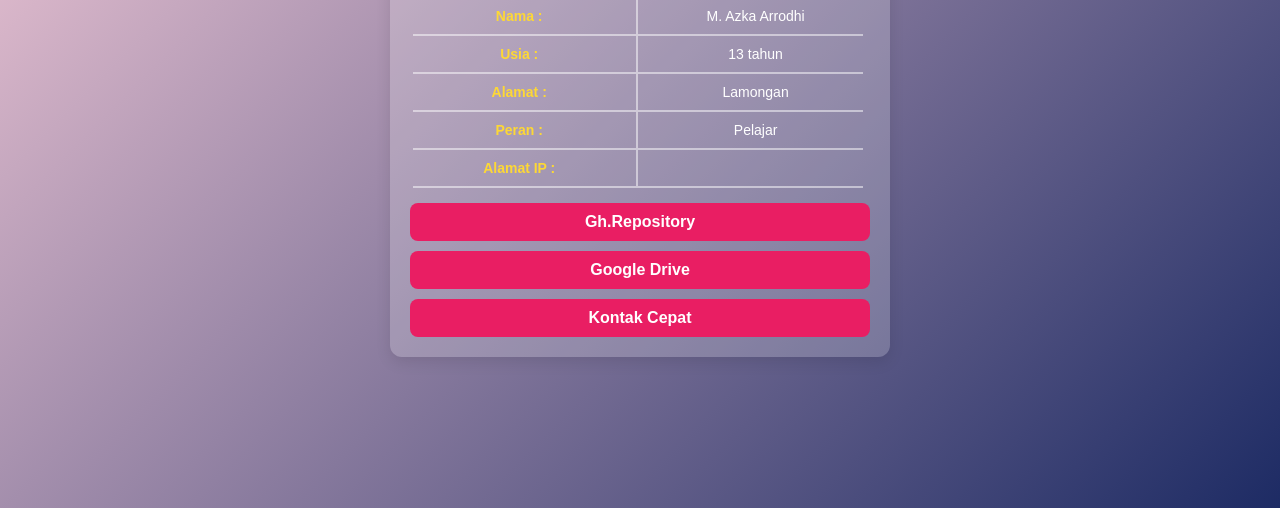
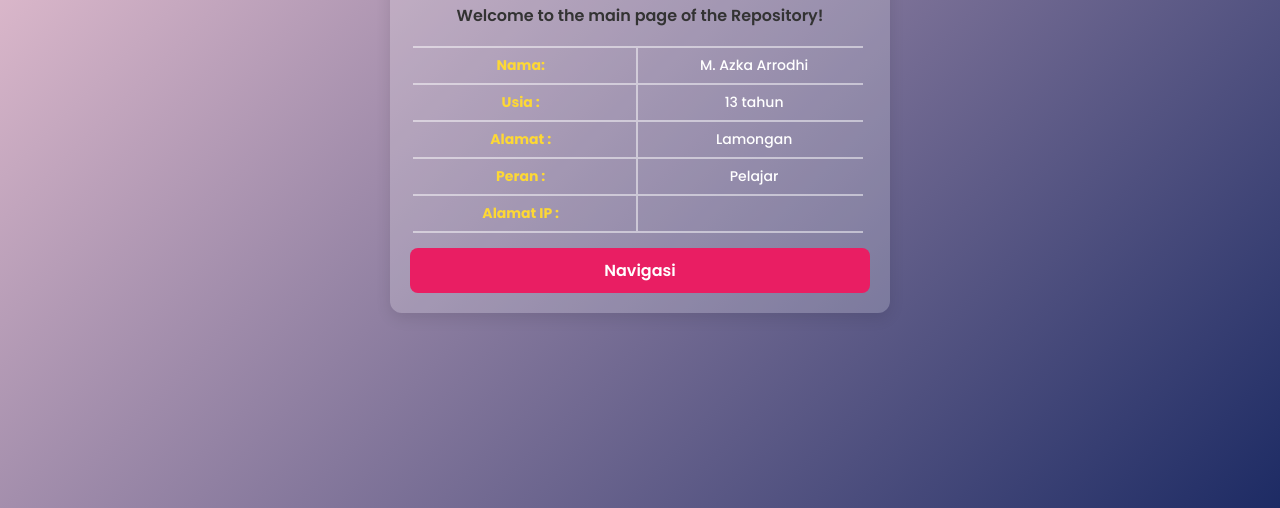
Before and after one commit to caracal5416035/storage, a plain HTML site: page Open/azkaarrodhi/azka521590221290/index.html in a window 1280 px wide. Shown: the part 292-800 px from the top of the page. Drawn offline with Linux system fonts and the light colour scheme; no server answers.

Commit message:
Update index.html

```diff
--- a/Open/azkaarrodhi/azka521590221290/index.html
+++ b/Open/azkaarrodhi/azka521590221290/index.html
@@ -1,9 +1,11 @@
 <!DOCTYPE html>
 <html lang="id">
 <head>
-    <meta charset="UTF-8">
+   <link rel="preconnect" href="https://fonts.googleapis.com">
+<link rel="preconnect" href="https://fonts.gstatic.com" crossorigin>
+<link href="https://fonts.googleapis.com/css2?family=Poppins:ital,wght@0,100;0,200;0,300;0,400;0,500;0,600;0,700;0,800;0,900;1,100;1,200;1,300;1,400;1,500;1,600;1,700;1,800;1,900&display=swap" rel="stylesheet">    <meta charset="UTF-8">
     <meta name="viewport" content="width=device-width, initial-scale=1.0, user-scalable=no">
-    <title>Azka</title>
+    <title>@azkaarrodhi</title>
     <style>
         * {
             margin: 0;
@@ -16,6 +18,7 @@
             background-repeat: no-repeat;
             background-size: cover;
             background-attachment: fixed;
+            font-family: 'Poppins', serif;
             display: flex;
             justify-content: center;
             align-items: center;
@@ -26,6 +29,7 @@
         }
         .container {
             user-select: none;
+            font-family: 'Poppins', sans-serif;
             justify-content: center;
             align-items: center;
             background: rgba(255, 255, 255, 0.2);
@@ -33,16 +37,19 @@
             border-radius: 12px;
             box-shadow: 0 5px 15px rgba(0, 0, 0, 0.1);
             width: 90%;
+            height: auto;
             margin-bottom: 30px;
             max-width: 500px;
         }
         h3 {
+
             font-size: 16px;
             margin-top: 25px;
             margin-bottom: 5px;
             color: #e91e63;
         }
         .info-container {
+             font-family: 'Poppins', serif;
             justify-content: center;
             align-items: center;
             display: grid;
@@ -53,12 +60,14 @@
             border-bottom: 2px solid rgba(255, 255, 255, 0.5); /* Garis bawah */
         }
         .info-container div {
-            padding: 10px;
+             font-family: 'Poppins', serif;
+            padding: 7px;
             font-size: 14px;
             color: #fff;
             font-weight: 500;
         }
         .info-container div:nth-child(odd) {
+             font-family: 'Poppins', serif;
             text-align: center;
             padding-left: 0px;
             font-weight: bold;
@@ -91,8 +100,9 @@
             color: white;
             font-size: 16px;
             cursor: pointer;
+             font-family: 'Poppins', serif;
             transition: 0.1s;
-            font-weight: 800;
+            font-weight: 600;
         }
         .btn:hover {
             background-color: #c2185b;
@@ -109,27 +119,63 @@
         }
     h4 {
         margin-bottom: 20px;
+        margin-top: 10px;
+         font-family: 'Poppins', serif !important;
+        font-weight: 550;
+        line-height: 1.2;
     }
+    p, span {
+         font-family: 'Poppins', serif;
+    }
+    .left {
+    animation: slideLeft 0.8s ease forwards;
+}
+
+.right {
+    animation: slideRight 0.8s ease forwards;
+}
+
+@keyframes slideLeft {
+    from {
+        transform: translateX(-100%);
+        opacity: 0;
+    }
+    to {
+        transform: translateX(0);
+        opacity: 1;
+    }
+}
+
+@keyframes slideRight {
+    from {
+        transform: translateX(100%);
+        opacity: 0;
+    }
+    to {
+        transform: translateX(0);
+        opacity: 1;
+    }
+}
     </style>
 </head>
 <body>
     <div class="container">
-        <img src="azka521590221290/1739503533939.jpg" class="logo">
+        <img src="1739503533939.jpg" class="logo">
         <h3>@azkaarrodhi</h3>
-        <h4>Selamat datang di halaman utama repository!</h4>
+        <h4>Welcome to the main page of the Repository!</h4>
 
         <div class="info-container">
-            <div>Nama :</div> <div>M. Azka Arrodhi</div>
-            <div>Usia :</div> <div><p><span id="umur"></span> tahun</p></div>
-            <div>Alamat :</div> <div>Lamongan</div>
-            <div>Peran :</div> <div>Pelajar</div>
-            <div>Alamat IP :</div> <div><p><span id="ip"></span></p></div>
+            <div> <p class="left">Nama:</p></div> <div><p class="right">M. Azka Arrodhi</p></div>
+            <div><p class="left">Usia :</p></div> <div><p class="right"><span id="umur"></span> tahun</p></div>
+            <div><p class="left">Alamat :</p></div> <div><p class="right">Lamongan</p></div>
+            <div><p class="left">Peran :</p></div> <div><p class="right">Pelajar</p></div>
+            <div><p class="left">Alamat IP :</p></div> <div><p class="right"><span id="ip"></span></p></div>
         </div>
 
         <div class="buttons">
-            <button class="btn" onclick="window.location.href='https://github.com/caracal5416035?tab=repositories';">Gh.Repository</button>
-            <button onclick="window.location.href='https://drive.google.com/drive/folders/1dvfwXMUEpIZ9MIdUbJRtm6-ofp1RQFhd';" class="btn">Google Drive</button>
-            <button class="btn" onclick="window.location.href='azka521590221290/nav.html';">Kontak Cepat</button>
+            <button class="btn" onclick="window.location.href='navigasi.html';">Navigasi</button>
+
+
         </div>
     </div>
 <script>
```
